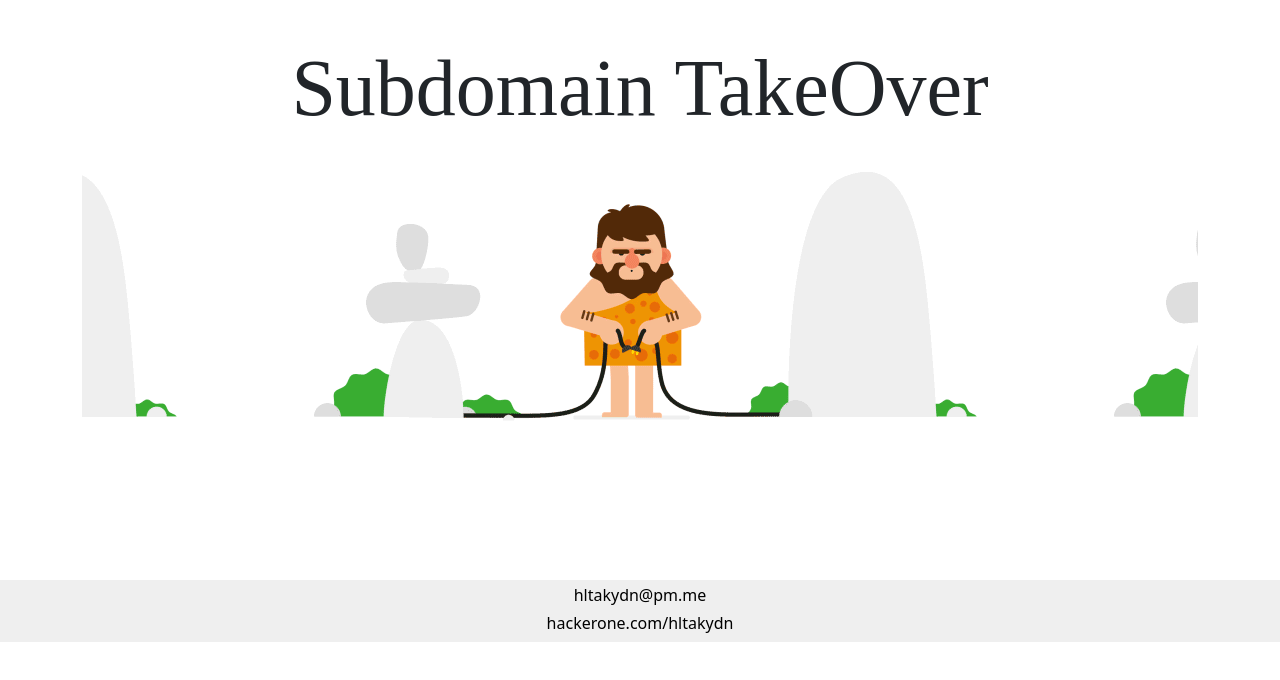
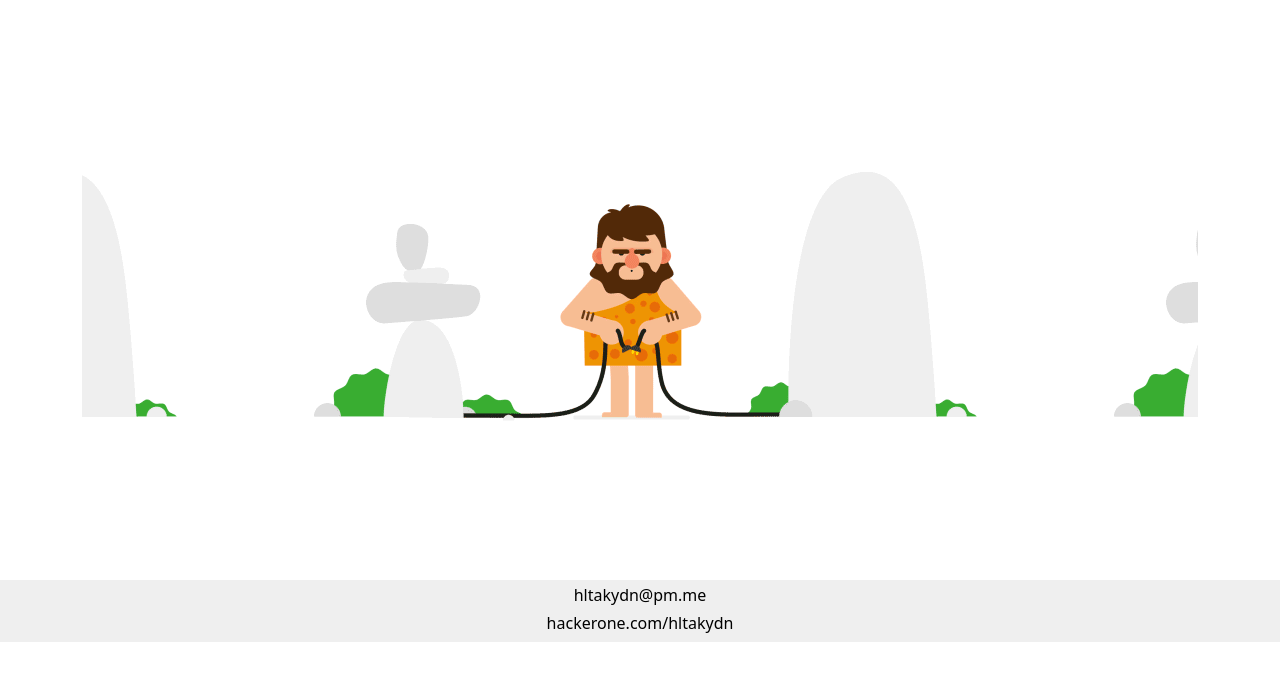
Before and after one commit to sp4c3s3c/sp4c3s3c.github.io, a plain HTML site: page index.html in a window 1280 px wide. Drawn offline with nearby package versions, Linux system fonts and the light colour scheme.

Commit message:
Update index.html

```diff
--- a/index.html
+++ b/index.html
@@ -85,7 +85,7 @@
         <div class="col-sm-12 ">
           <div class="">
             <div class="four_zero_four_bg">
-              <h1 class="text-center">Subdomain TakeOver</h1>
+              <!-- <h1 class="text-center">Subdomain TakeOver</h1> -->
             </div>
           </div>
         </div>
```
